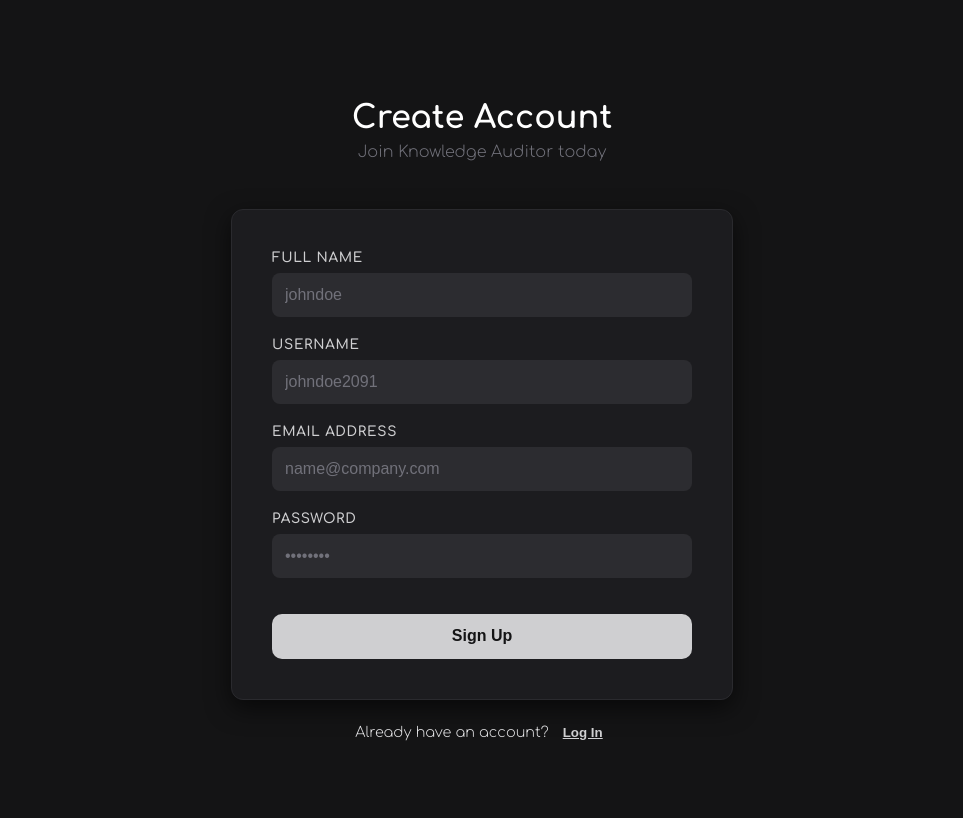
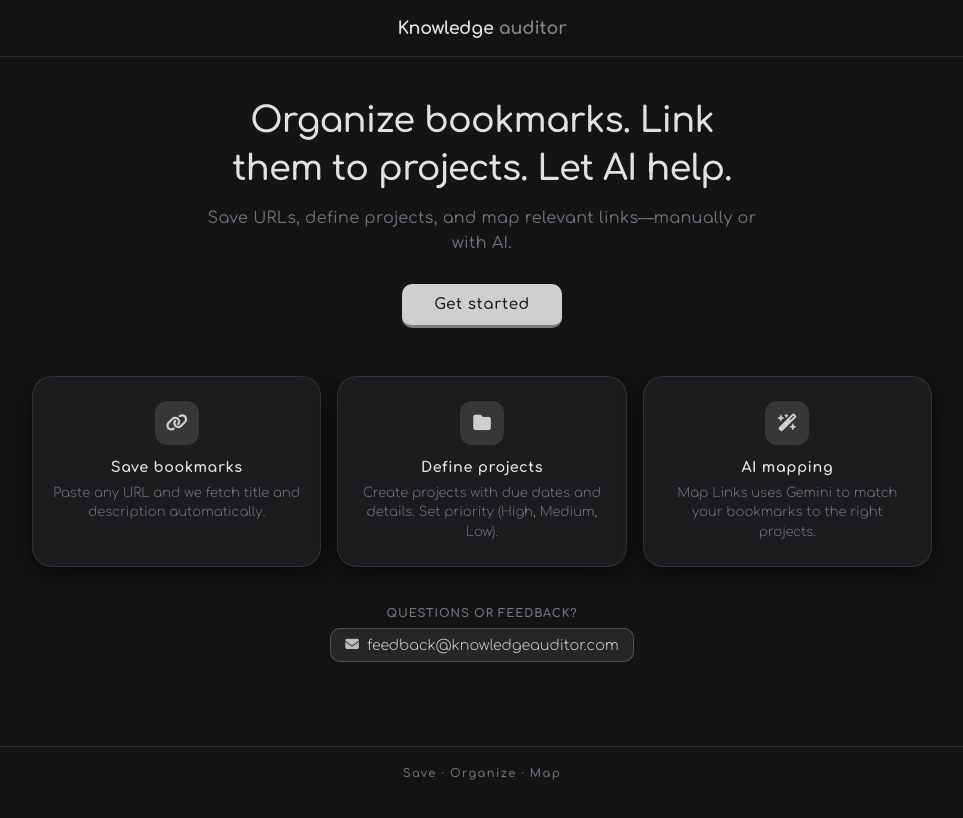
Before and after one commit to Atharv1507/Knowledge-Auditor, a React (Vite) app: page / in a window 1280 px wide. Shown: the top 818 px of the page, without its empty margins (158-1121 px from the left). Built offline with nearby package versions, Linux system fonts and the light colour scheme; no server answers.

Commit message:
Added Landing Page and toggels

```diff
--- a/src/App.jsx
+++ b/src/App.jsx
@@ -5,6 +5,7 @@
 import AuthPage from "./Auth/Authpage.jsx";
 import { supabase } from "./supaBaseClient";
 import { GoogleGenAI } from "@google/genai";
+import LandingPage from "./LandingPage.jsx";
 import TutorialModal from "./Turtorial.jsx";
 
 const apiKey = import.meta.env.VITE_GEMINI_API_KEY;
@@ -143,6 +144,8 @@
   const [bookmarkLinks, setBookmarkLinks] = useState([]);
   const [projs, setProjs] = useState([]);
   const [tutorialActive ,setTutorialActive]=useState(false)
+  const [landingPageActive, setLandingPageActive] = useState(true);
+  const [loginPageActive, setLoginPageActive] = useState(false);
 
   function getTitleByUrl(urlsToFind) {
     const Titleobj = {};
@@ -183,6 +186,9 @@
         <div className="prog-bar"></div>
       </div>
     );
+  }
+  if (landingPageActive){
+    return(<LandingPage setLandingPageActive={setLandingPageActive} setLoginPageActive={setLoginPageActive}/>);
   }
   if(tutorialActive){
     return(<TutorialModal setTutorialActive={setTutorialActive}/>)
@@ -232,7 +238,7 @@
     );
   }
 
-  return <AuthPage setLoading={setLoading} setCurrentUser={setCurrentUser} />;
+  return <AuthPage setLoading={setLoading} setCurrentUser={setCurrentUser} setLoginPageActive={setLoginPageActive} setLandingPageActive={setLandingPageActive} />;
 }
 
 export default App;
--- a/src/Auth/Authpage.jsx
+++ b/src/Auth/Authpage.jsx
@@ -2,7 +2,7 @@
     import { useRef, useState } from "react";
     import "./auth.css";
 
-    function AuthPage({ setLoading, setCurrentUser }) {
+    function AuthPage({ setLoading, setCurrentUser, setLoginPageActive ,setLandingPageActive}) {
         const [isSignup, setIfSignup] = useState(true);
         const emailref = useRef();
         const usernameref = useRef();
@@ -58,6 +58,10 @@
         <div className="authHeader">
             <h1>{isSignup ? "Create Account" : "Welcome Back"}</h1>
             <p>{isSignup ? "Join Knowledge Auditor today" : "Log in to your dashboard"}</p>
+            <button className="toggleBtn" onClick={()=>{setLandingPageActive(true); setLoginPageActive(false)}}>
+                <i className="fa-solid fa-arrow-left"></i>
+                Back to Landing Page
+            </button>
         </div>
 
         <form className="authForm" onSubmit={(e)=>{e.preventDefault(); handleUser()}} >
--- /dev/null
+++ b/src/LandingPage.css
@@ -0,0 +1,227 @@
+/* ─── ON-LOAD ANIMATIONS ──────────────────────────────────────────────── */
+@keyframes landingFadeUp {
+  from {
+    opacity: 0;
+    transform: translateY(20px);
+  }
+  to {
+    opacity: 1;
+    transform: translateY(0);
+  }
+}
+
+.landing-animate {
+  opacity: 0;
+  animation: landingFadeUp 0.6s ease-out forwards;
+}
+
+/* ─── LANDING LAYOUT ──────────────────────────────────────────────────── */
+.landing {
+  min-height: 100vh;
+  display: flex;
+  flex-direction: column;
+  background-color: var(--bg);
+  color: var(--text);
+  font-family: "Comfortaa", sans-serif;
+}
+
+/* ─── LANDING HEADER ──────────────────────────────────────────────────── */
+.landing-header {
+  padding: 18px 28px;
+  display: flex;
+  align-items: center;
+  justify-content: center;
+  background: color-mix(in srgb, var(--bg) 85%, transparent);
+  backdrop-filter: blur(12px);
+  border-bottom: 1px solid var(--border-subtle);
+}
+
+.landing-logo {
+  margin: 0;
+  font-size: 1.1rem;
+  font-weight: 700;
+  letter-spacing: -0.01em;
+  color: var(--text);
+}
+
+.landing-header .title-accent {
+  color: var(--primary);
+  opacity: 0.6;
+}
+
+/* ─── LANDING MAIN ────────────────────────────────────────────────────── */
+.landing-main {
+  flex: 1;
+  display: flex;
+  flex-direction: column;
+  align-items: center;
+  padding: 40px 24px 48px;
+  box-sizing: border-box;
+}
+
+/* ─── HERO SECTION ────────────────────────────────────────────────────── */
+.landing-hero {
+  text-align: center;
+  max-width: 560px;
+  margin-bottom: 48px;
+}
+
+.landing-tagline {
+  margin: 0 0 14px;
+  font-size: clamp(1.5rem, 4vw, 2.2rem);
+  font-weight: 600;
+  line-height: 1.35;
+  letter-spacing: -0.02em;
+  color: var(--text);
+}
+
+.landing-sub {
+  margin: 0 0 28px;
+  font-size: 1rem;
+  font-weight: 400;
+  line-height: 1.55;
+  letter-spacing: 0.02em;
+  color: var(--placeholder);
+}
+
+.landing-cta {
+  padding: 12px 32px;
+  font-size: 0.95rem;
+  letter-spacing: 0.04em;
+}
+
+/* ─── FEATURE CARDS ───────────────────────────────────────────────────── */
+.landing-features {
+  display: grid;
+  grid-template-columns: repeat(auto-fit, minmax(220px, 1fr));
+  gap: 16px;
+  width: 100%;
+  max-width: 900px;
+}
+
+.landing-feature-card {
+  background: var(--card);
+  border-radius: 20px;
+  padding: 24px 20px;
+  border: 1px solid color-mix(in srgb, var(--primary) 12%, transparent);
+  box-shadow: var(--shadow);
+  text-align: center;
+  transition:
+    transform 0.2s ease,
+    box-shadow 0.2s ease,
+    border-color 0.2s ease;
+}
+
+.landing-feature-card:hover {
+  transform: translateY(-4px);
+  box-shadow: var(--shadow-strong);
+  border-color: color-mix(in srgb, var(--primary) 25%, transparent);
+}
+
+.landing-feature-icon {
+  width: 44px;
+  height: 44px;
+  margin: 0 auto 14px;
+  display: flex;
+  align-items: center;
+  justify-content: center;
+  background: color-mix(in srgb, var(--primary) 15%, transparent);
+  border-radius: 12px;
+  color: var(--primary);
+  font-size: 1.1rem;
+}
+
+.landing-feature-card h3 {
+  margin: 0 0 8px;
+  font-size: 0.9rem;
+  font-weight: 700;
+  letter-spacing: 0.04em;
+  color: var(--text);
+}
+
+.landing-feature-card p {
+  margin: 0;
+  font-size: 0.82rem;
+  line-height: 1.5;
+  color: var(--placeholder);
+}
+
+/* ─── CONTACT / FEEDBACK ──────────────────────────────────────────────── */
+.landing-contact {
+  margin-top: 40px;
+  text-align: center;
+}
+
+.landing-contact-label {
+  margin: 0 0 8px;
+  font-size: 0.72rem;
+  font-weight: 700;
+  letter-spacing: 0.08em;
+  color: var(--placeholder);
+  text-transform: uppercase;
+}
+
+.landing-contact-link {
+  display: inline-flex;
+  align-items: center;
+  gap: 8px;
+  font-size: 0.9rem;
+  color: var(--primary);
+  text-decoration: none;
+  padding: 8px 14px;
+  border-radius: 10px;
+  background: color-mix(in srgb, var(--primary) 10%, transparent);
+  border: 1px solid color-mix(in srgb, var(--primary) 25%, transparent);
+  transition: background 0.2s ease, border-color 0.2s ease, color 0.2s ease;
+}
+
+.landing-contact-link:hover {
+  background: color-mix(in srgb, var(--primary) 18%, transparent);
+  border-color: color-mix(in srgb, var(--primary) 40%, transparent);
+  color: var(--text);
+}
+
+.landing-contact-link i {
+  font-size: 0.85rem;
+  opacity: 0.9;
+}
+
+/* ─── LANDING FOOTER ──────────────────────────────────────────────────── */
+.landing-footer {
+  padding: 20px;
+  text-align: center;
+  border-top: 1px solid var(--border-subtle);
+}
+
+.landing-footer p {
+  margin: 0;
+  font-size: 0.72rem;
+  font-weight: 600;
+  letter-spacing: 0.12em;
+  color: var(--placeholder);
+}
+
+/* ─── RESPONSIVE ──────────────────────────────────────────────────────── */
+@media (max-width: 500px) {
+  .landing-main {
+    padding: 28px 16px 36px;
+  }
+
+  .landing-hero {
+    margin-bottom: 36px;
+  }
+
+  .landing-features {
+    grid-template-columns: 1fr;
+    gap: 12px;
+  }
+
+  .landing-contact {
+    margin-top: 28px;
+  }
+
+  .landing-contact-link {
+    font-size: 0.82rem;
+    padding: 10px 12px;
+  }
+}
--- /dev/null
+++ b/src/LandingPage.jsx
@@ -0,0 +1,87 @@
+import "./LandingPage.css";
+
+function LandingPage({ setLandingPageActive, setLoginPageActive }) {
+  const features = [
+    {
+      title: "Save bookmarks",
+      desc: "Paste any URL and we fetch title and description automatically.",
+      icon: "link",
+    },
+    {
+      title: "Define projects",
+      desc: "Create projects with due dates and details. Set priority (High, Medium, Low).",
+      icon: "folder",
+    },
+    {
+      title: "AI mapping",
+      desc: "Map Links uses Gemini to match your bookmarks to the right projects.",
+      icon: "wand-magic-sparkles",
+    },
+  ];
+
+  const FEEDBACK_EMAIL = "feedback@knowledgeauditor.com";
+
+  return (
+    <div className="landing">
+      <header className="landing-header landing-animate" style={{ animationDelay: "0.1s" }}>
+        <h1 className="landing-logo">
+          Knowledge <span className="title-accent">auditor</span>
+        </h1>
+      </header>
+
+      <main className="landing-main">
+        <section className="landing-hero landing-animate" style={{ animationDelay: "0.25s" }}>
+          <h2 className="landing-tagline">
+            Organize bookmarks. Link them to projects. Let AI help.
+          </h2>
+          <p className="landing-sub">
+            Save URLs, define projects, and map relevant links—manually or with AI.
+          </p>
+          <button
+            type="button"
+            className="primary-button landing-cta"
+            onClick={() => {
+              setLandingPageActive(false);
+              setLoginPageActive(true);
+            }}
+          >
+            Get started
+          </button>
+        </section>
+
+        <section className="landing-features">
+          {features.map((f, i) => (
+            <div
+              key={f.title}
+              className="landing-feature-card landing-animate"
+              style={{ animationDelay: `${0.4 + i * 0.1}s` }}
+            >
+              <div className="landing-feature-icon">
+                <i className={`fa-solid fa-${f.icon}`} />
+              </div>
+              <h3>{f.title}</h3>
+              <p>{f.desc}</p>
+            </div>
+          ))}
+        </section>
+
+        <section className="landing-contact landing-animate" style={{ animationDelay: "0.85s" }}>
+          <p className="landing-contact-label">Questions or feedback?</p>
+          <a
+            href={`mailto:${FEEDBACK_EMAIL}`}
+            className="landing-contact-link"
+          >
+            <i className="fa-solid fa-envelope" />
+            {FEEDBACK_EMAIL}
+          </a>
+        </section>
+      </main>
+
+      <footer className="landing-footer landing-animate" style={{ animationDelay: "1s" }}>
+        <p>Save · Organize · Map</p>
+      </footer>
+    </div>
+  );
+}
+
+export default LandingPage;
```
